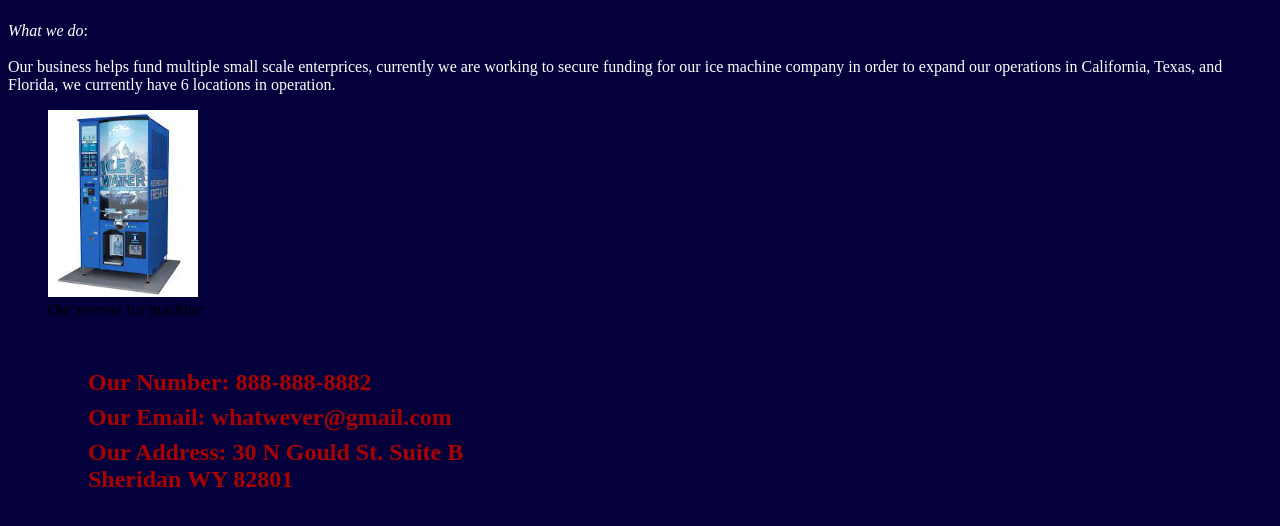
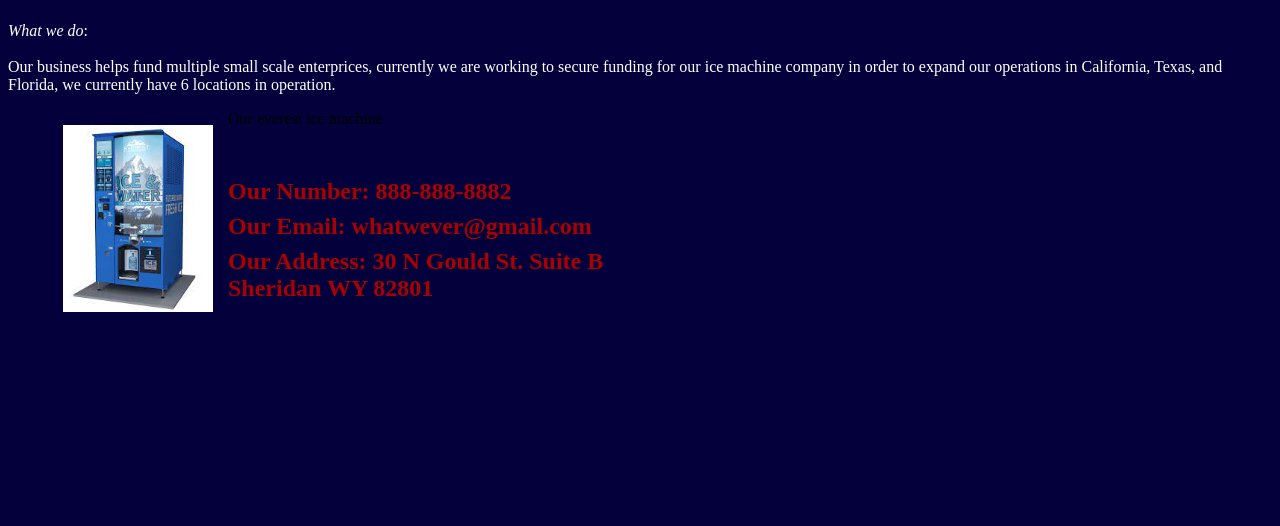
Before and after one commit to shmelkeh1/business-1, a plain HTML site: page index.html in a window 1280 px wide. Shown: the part 190-716 px from the top of the page. Drawn offline with Linux system fonts and the light colour scheme.

Commit message:
Update index.html

```diff
--- a/index.html
+++ b/index.html
@@ -27,8 +27,9 @@
 
         }
         img {
-
+            margin: 15px;
             width: 150px;
+      float: left;
         }
 
         h1{
@@ -62,7 +63,8 @@
         6 locations in operation.
     </p>
     <figure>
-    <img src="icemachine.jpeg" alt="ice machine" title="our everest ice machine " >
+    <img src="icemachine.jpeg" alt="ice machine"
+    title="our everest ice machine ">
     <figcaption>  Our everest ice machine </figcaption>
    <figure>
 
```
